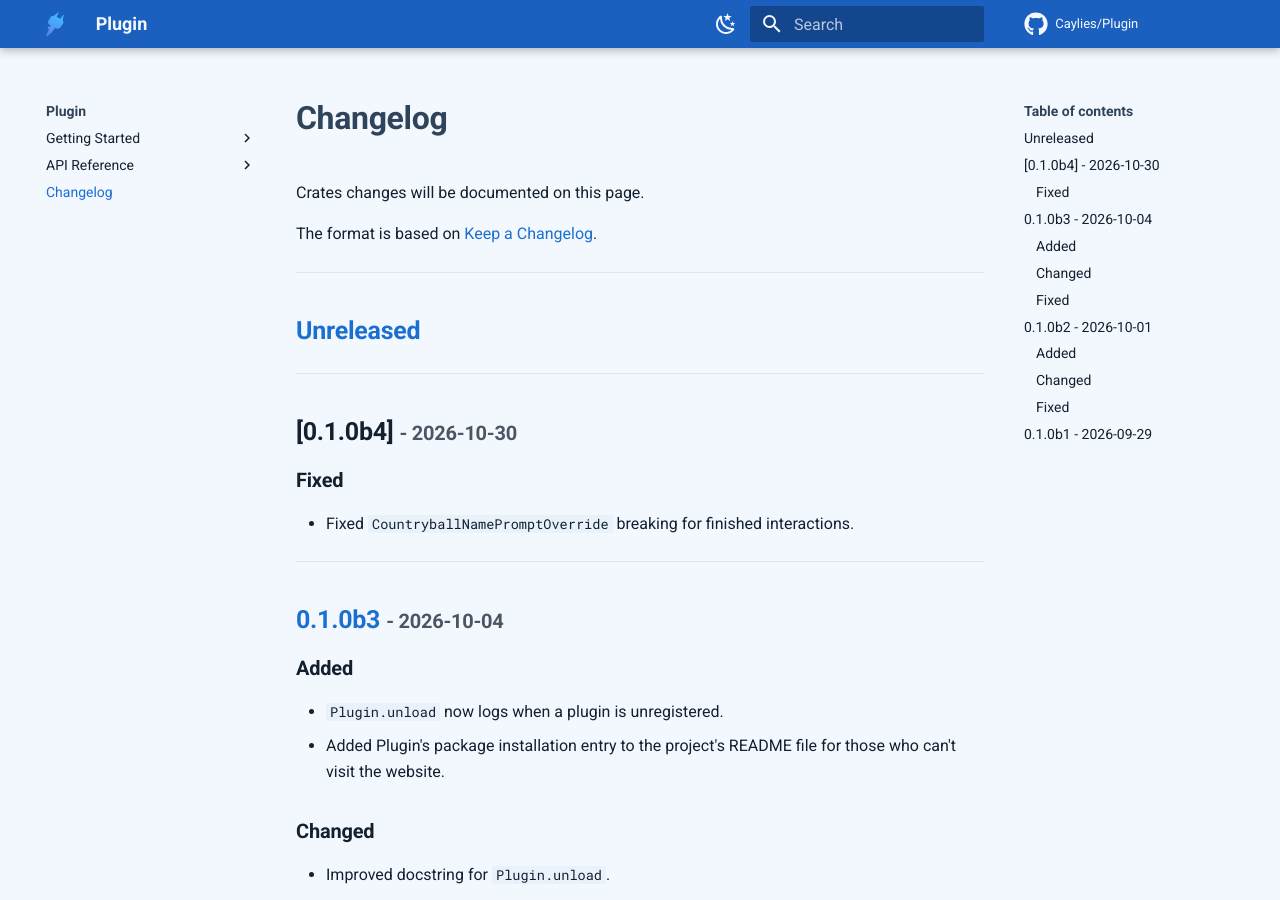
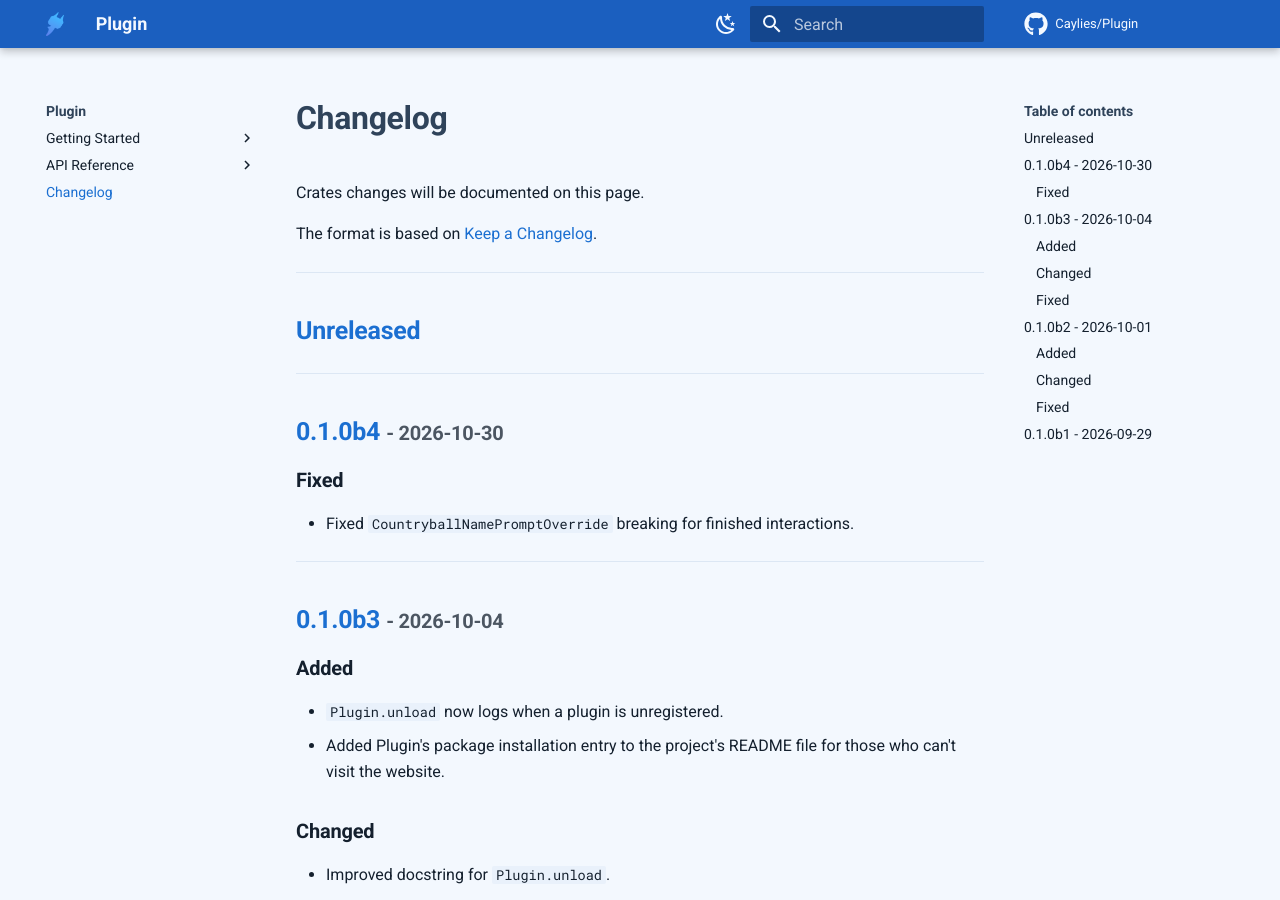
Before and after one commit to Caylies/Plugin, an MkDocs documentation site: the page built from docs/changelog.md, in a window 1280 px wide and 900 px high. Built offline with MkDocs 1.6.1 and Material for MkDocs 9.7.7, drawn with Linux system fonts in a browser that asks for light colours; comment, search, counter and statistics services are not loaded; part of the change alters nothing that is shown.

```diff
--- a/docs/changelog.md
+++ b/docs/changelog.md
@@ -76,7 +76,8 @@ The format is based on [Keep a Changelog](https://keepachangelog.com/en/1.1.0/).
 - Initial Plugin beta release.
 
 
-[Unreleased]: https://github.com/Caylies/Plugin/compare/0.1.0b3...HEAD
+[Unreleased]: https://github.com/Caylies/Plugin/compare/0.1.0b4...HEAD
+[0.1.0b4]: https://github.com/Caylies/Plugin/releases/tag/0.1.0b4
 [0.1.0b3]: https://github.com/Caylies/Plugin/releases/tag/0.1.0b3
 [0.1.0b2]: https://github.com/Caylies/Plugin/releases/tag/0.1.0b2
 [0.1.0b1]: https://github.com/Caylies/Plugin/releases/tag/0.1.0b1
```
